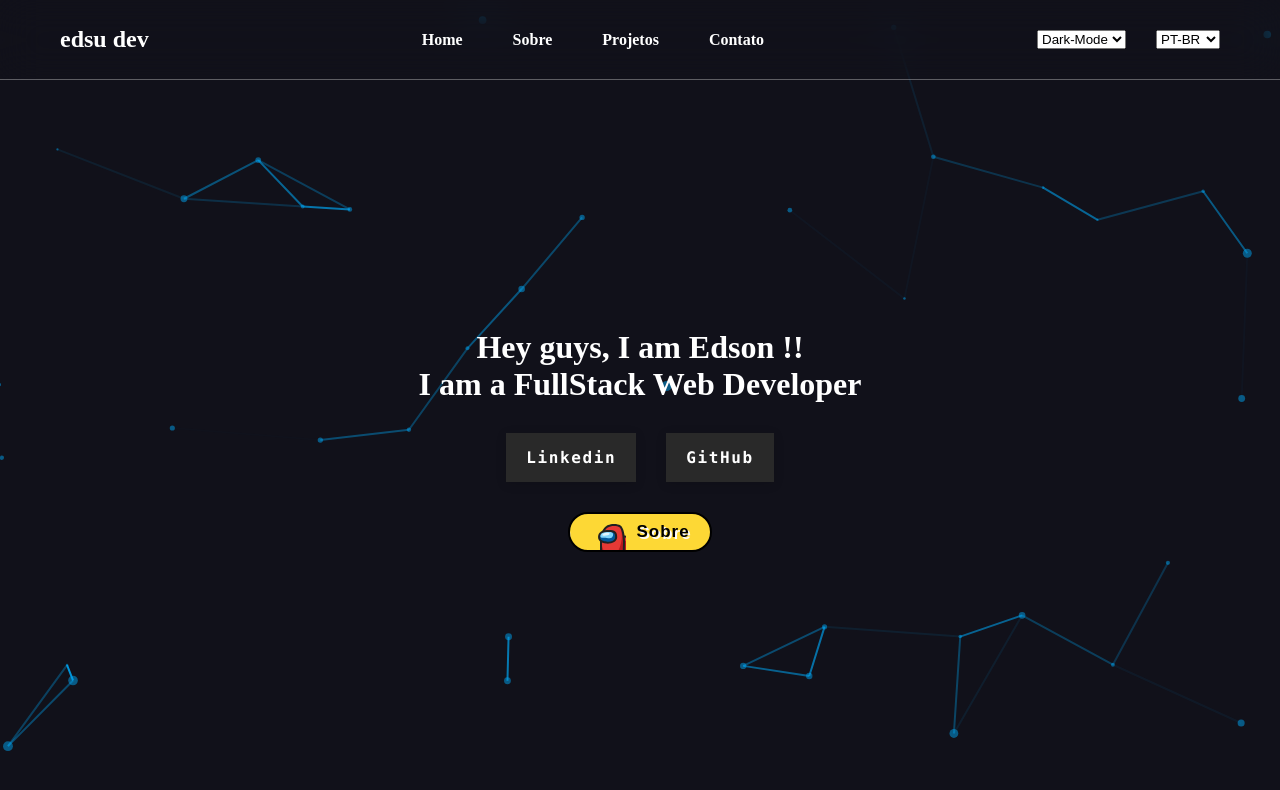
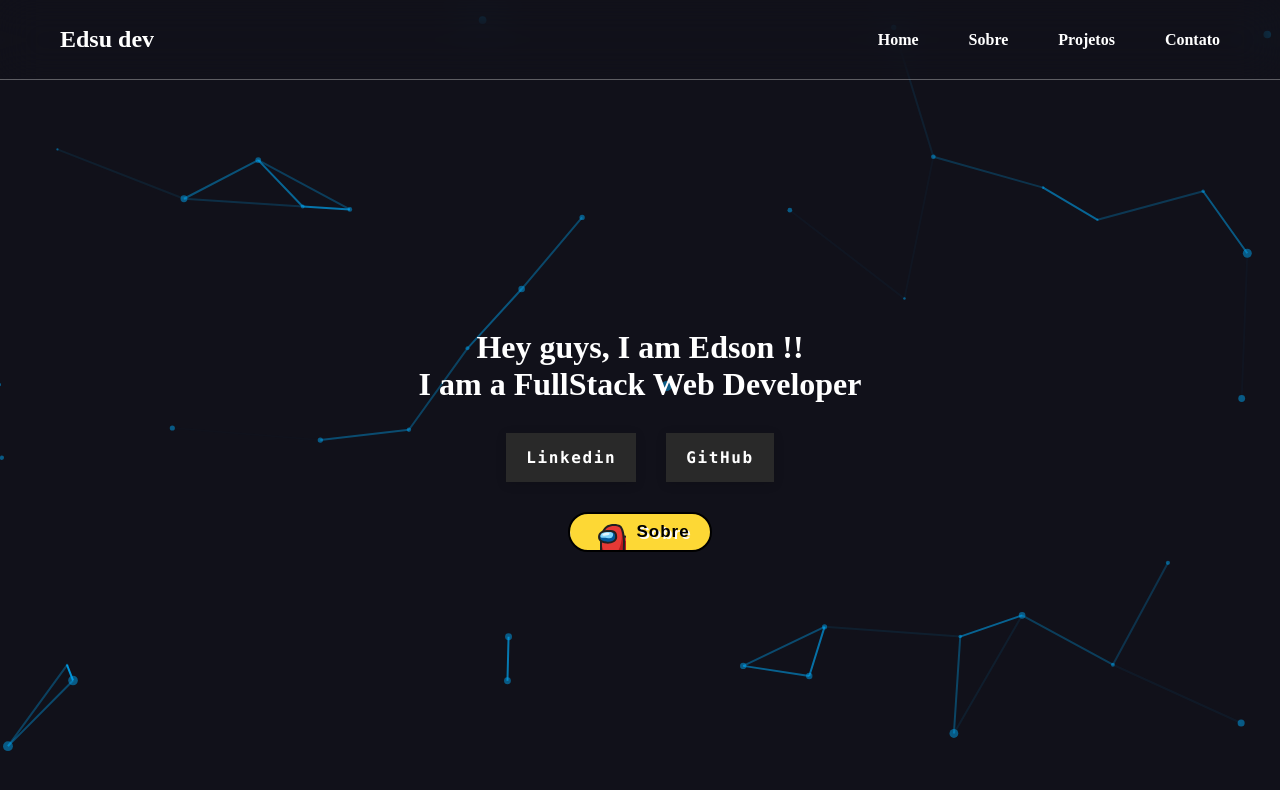
Before and after one commit to edsuuu/edsuuu, a React (Vite) app: page / in a window 1280 px wide. Shown: the top 790 px of the page. Built offline with nearby package versions, Linux system fonts and the light colour scheme; the HTML template or start-up script is replaced by a standard one.

Commit message:
Correçao do eslint

```diff
--- a/package.json
+++ b/package.json
@@ -32,9 +32,10 @@
     "@typescript-eslint/eslint-plugin": "^7.2.0",
     "@typescript-eslint/parser": "^7.2.0",
     "@vitejs/plugin-react-swc": "^3.5.0",
-    "eslint": "^8.57.0",
+    "eslint": "8.56.0",
     "eslint-config-prettier": "^9.1.0",
     "eslint-plugin-prettier": "^5.1.3",
+    "eslint-plugin-react": "^7.34.3",
     "eslint-plugin-react-hooks": "^4.6.0",
     "eslint-plugin-react-refresh": "^0.4.6",
     "prettier": "^3.2.5",
--- a/src/Components/Navbar/index.tsx
+++ b/src/Components/Navbar/index.tsx
@@ -12,7 +12,7 @@ const Navigation = () => {
         <Navbar>
             <LinksLista>
                 <div className="titles-nav">
-                    <h1>edsu dev</h1>
+                    <h1>Edsu dev</h1>
                 </div>
 
                 <div className="links">
@@ -23,7 +23,7 @@ const Navigation = () => {
                     ))}
                 </div>
 
-                <div className="buttons">
+                {/* <div className="buttons">
                     <form>
                         <select name="theme">
                             <option value="Dark-Mode">Dark-Mode</option>
@@ -36,7 +36,7 @@ const Navigation = () => {
                             <option value="EN-US">EN-US</option>
                         </select>
                     </form>
-                </div>
+                </div> */}
             </LinksLista>
         </Navbar>
     );
```
Also changed, not shown: .eslintrc.cjs, 2 other files (tests, documents, lock files or other folders).
